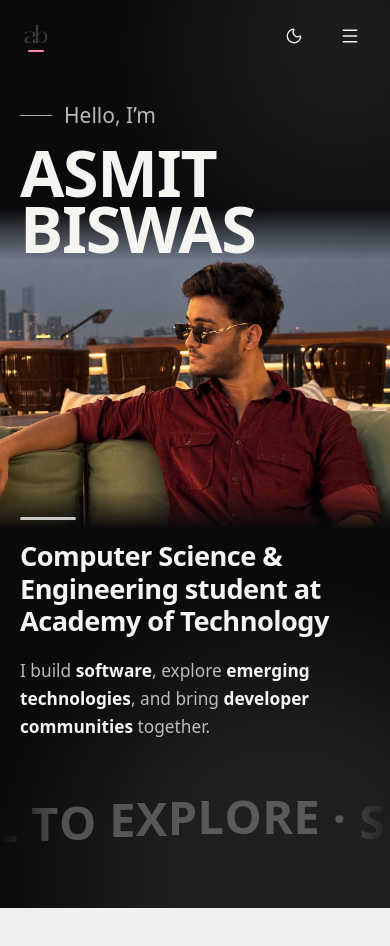
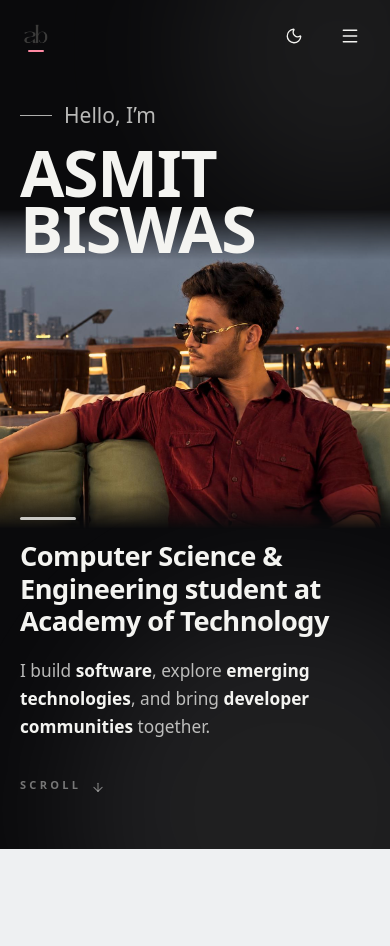
Before and after one commit to itzAsmit/portfolio, a React (Vite) app: page / in a window 390 px wide. Shown: the top 946 px of the page. Built offline with nearby package versions, Linux system fonts and the light colour scheme; a web font is replaced by a local one.

Commit message:
Mobile hero: simple scroll cue under the copy, marquee removed

```diff
--- a/src/app/sections/hero.tsx
+++ b/src/app/sections/hero.tsx
@@ -1,5 +1,5 @@
-import { useRef, type CSSProperties } from 'react'
-import { ArrowUpRight } from 'lucide-react'
+import { useRef } from 'react'
+import { ArrowDown, ArrowUpRight } from 'lucide-react'
 import { gsap, SplitText, useGSAP, cinematic, motionOk } from '@/lib/gsap'
 import { Link, useNavigation } from '@/lib/navigation'
 import { photos } from '@/lib/content'
@@ -98,33 +98,6 @@ function HeroStage() {
   )
 }
 
-// A marquee of big letters drifting across the base of the hero; each character also bobs
-// on a staggered sine (the wave), phase-matched across the loop seam so it reads as one
-// continuous ribbon. Pure CSS.
-const SCROLL_UNIT = 'Scroll to explore · '
-function ScrollWave() {
-  const chars = (SCROLL_UNIT + SCROLL_UNIT).split('')
-  const per = SCROLL_UNIT.length
-  return (
-    <div
-      aria-hidden="true"
-      className="scroll-wave relative z-10 mt-12 overflow-hidden py-2 [mask-image:linear-gradient(90deg,transparent,black_14%,black_86%,transparent)]"
-    >
-      <div className="scroll-wave-track flex w-max">
-        {chars.map((char, index) => (
-          <span
-            key={index}
-            className="scroll-wave-char"
-            style={{ '--w': `${-(((index % per) / per) * 1.8).toFixed(3)}s` } as CSSProperties}
-          >
-            {char === ' ' ? '\u00A0' : char}
-          </span>
-        ))}
-      </div>
-    </div>
-  )
-}
-
 // The mobile landing hero: the name over a full-width band of the photograph, on night
 // colour with soft white blurs behind it. Desktop keeps the cinematic cover; this renders
 // below the lg breakpoint.
@@ -166,9 +139,11 @@ function HeroMobile() {
           <span className="font-semibold text-[#f4f4f1]">emerging technologies</span>, and bring{' '}
           <span className="font-semibold text-[#f4f4f1]">developer communities</span> together.
         </p>
+        <p className="mt-9 flex items-center gap-2.5 text-[11px] font-semibold uppercase tracking-[0.3em] text-[#f4f4f1]/45">
+          Scroll
+          <ArrowDown aria-hidden="true" className="scroll-cue size-3.5" strokeWidth={2} />
+        </p>
       </div>
-
-      <ScrollWave />
     </div>
   )
 }
--- a/src/app/styles.css
+++ b/src/app/styles.css
@@ -214,48 +214,6 @@
 
 .kicker-rule-end {
   transform: scaleX(-1);
-}
-
-/* Mobile hero: a marquee of big letters scrolls across the base while each character bobs
-   on a staggered sine — a wave travelling through the ribbon. The per-character delays are
-   phase-matched across the loop seam (set in hero.tsx), so the wave never visibly restarts. */
-.scroll-wave-track {
-  animation: scroll-wave-marquee 22s linear infinite;
-}
-
-@keyframes scroll-wave-marquee {
-  to {
-    transform: translateX(-50%);
-  }
-}
-
-.scroll-wave-char {
-  display: inline-block;
-  font-size: clamp(2.6rem, 12vw, 5.5rem);
-  font-weight: 820;
-  line-height: 1;
-  letter-spacing: 0.01em;
-  text-transform: uppercase;
-  color: rgb(244 244 241 / 0.28);
-  animation: scroll-wave-bob 1.8s ease-in-out infinite;
-  animation-delay: var(--w);
-}
-
-@keyframes scroll-wave-bob {
-  0%,
-  100% {
-    transform: translateY(0.09em);
-  }
-  50% {
-    transform: translateY(-0.09em);
-  }
-}
-
-@media (prefers-reduced-motion: reduce) {
-  .scroll-wave-track,
-  .scroll-wave-char {
-    animation: none;
-  }
 }
 
 /* Glass pills for the social handles. */
```
